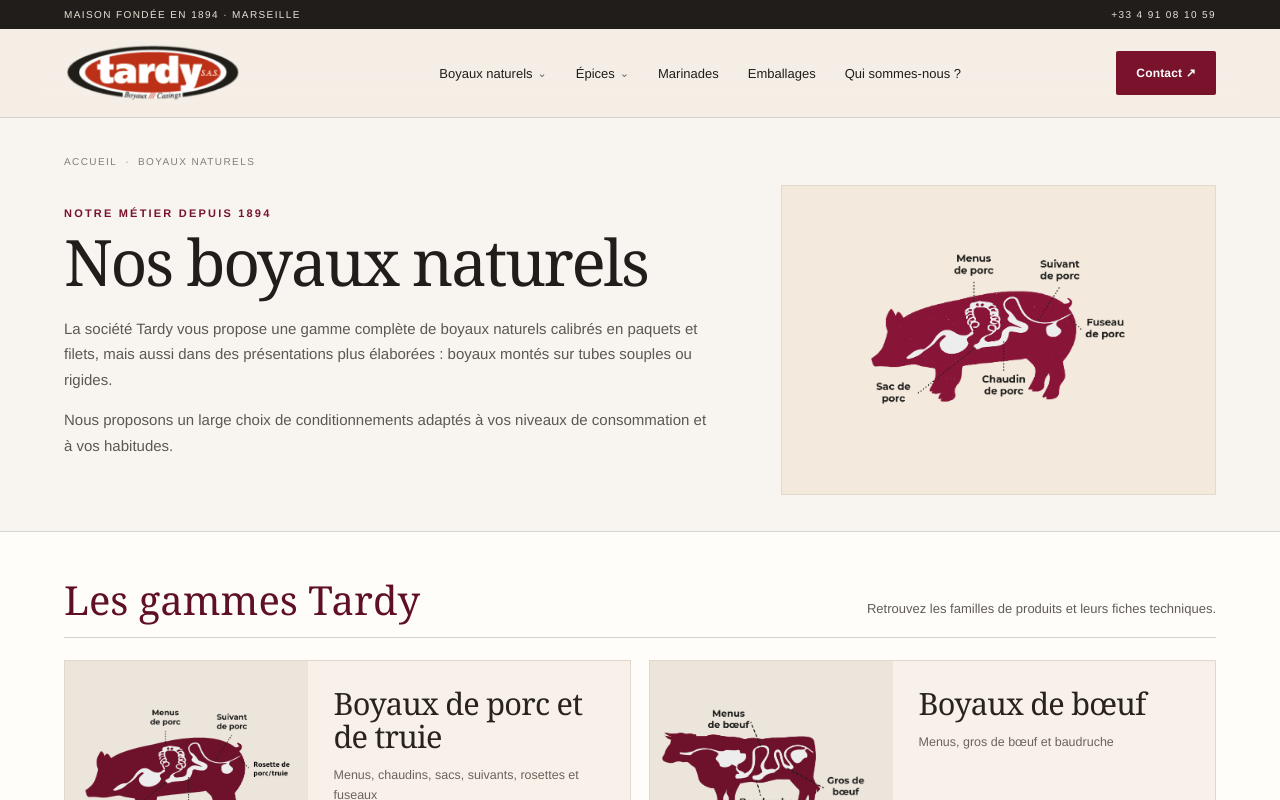
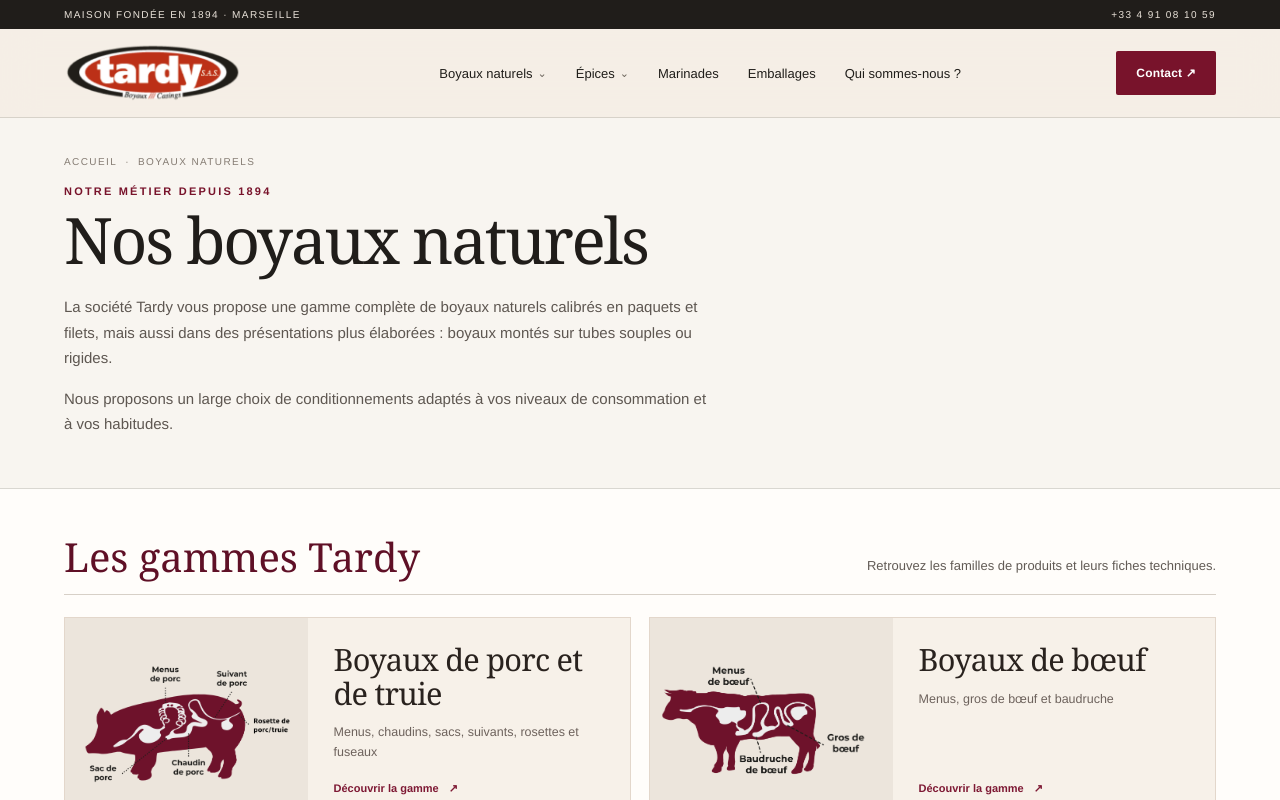
Before and after one commit to MMAtest/tardy, a Next.js app: page /nos-produits in a window 1280 px wide. Shown: the top 800 px of the page. Built offline with nearby package versions, Linux system fonts and the light colour scheme.

Commit message:
fix: adjust boyaux intro and newsletter photo placement

```diff
--- a/app/nos-produits/page.tsx
+++ b/app/nos-produits/page.tsx
@@ -19,14 +19,13 @@
     <section className="pageHero legacyCategoryHero">
       <div className="shell">
         <div className="breadcrumbs"><a href="/">Accueil</a><span>·</span><span>Boyaux naturels</span></div>
-        <div className="legacyNaturalIntro">
+        <div className="legacyNaturalIntro legacyNaturalIntroTextOnly">
           <div>
             <div className="eyebrow">Notre métier depuis 1894</div>
             <h1>Nos boyaux naturels</h1>
             <p>La société Tardy vous propose une gamme complète de boyaux naturels calibrés en paquets et filets, mais aussi dans des présentations plus élaborées : boyaux montés sur tubes souples ou rigides.</p>
             <p>Nous proposons un large choix de conditionnements adaptés à vos niveaux de consommation et à vos habitudes.</p>
           </div>
-          <img src="/assets/Boyaux-de-Porc-et-de-Truie.png" alt="Repères anatomiques des boyaux de porc et de truie" />
         </div>
       </div>
     </section>
```
